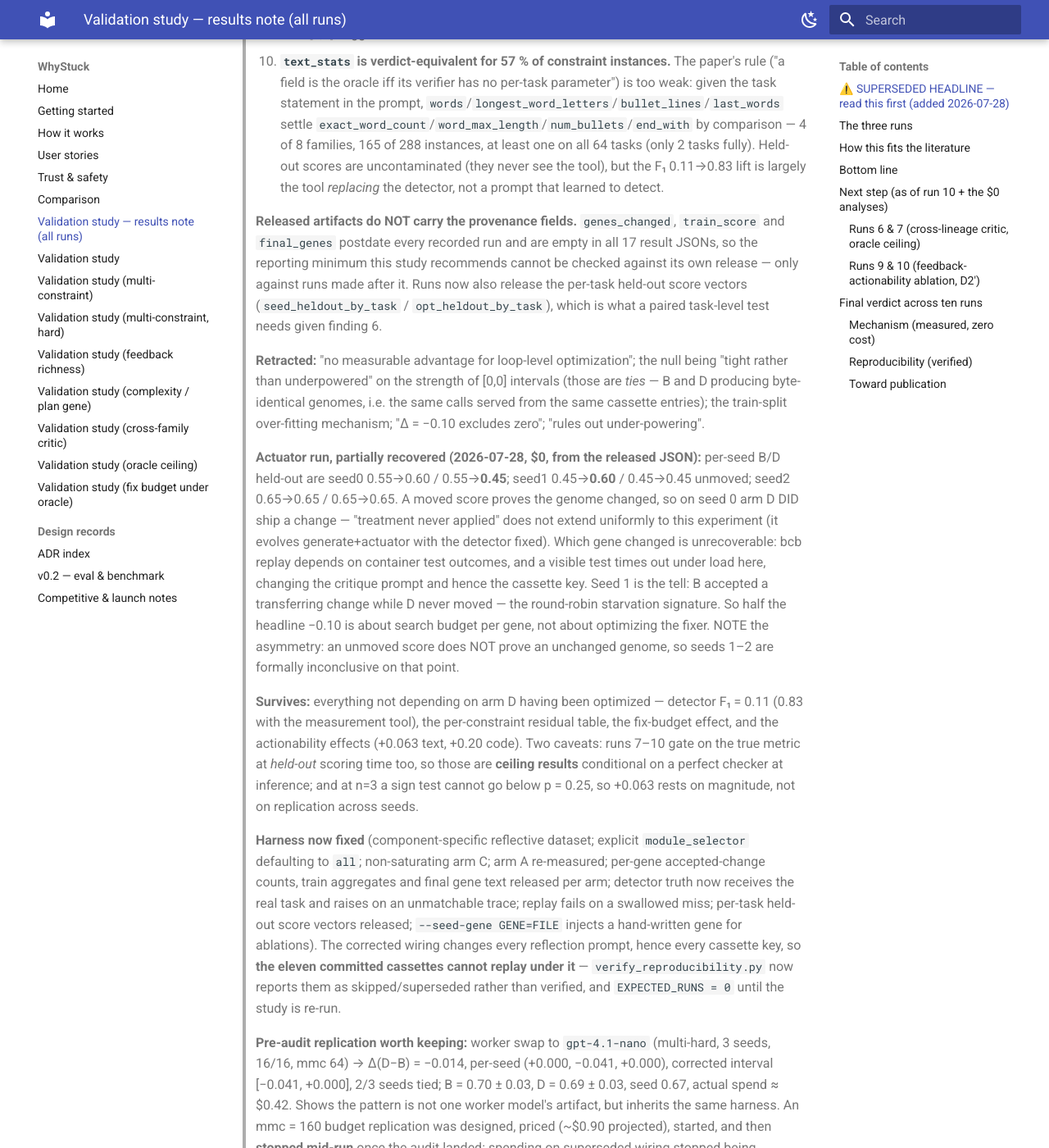
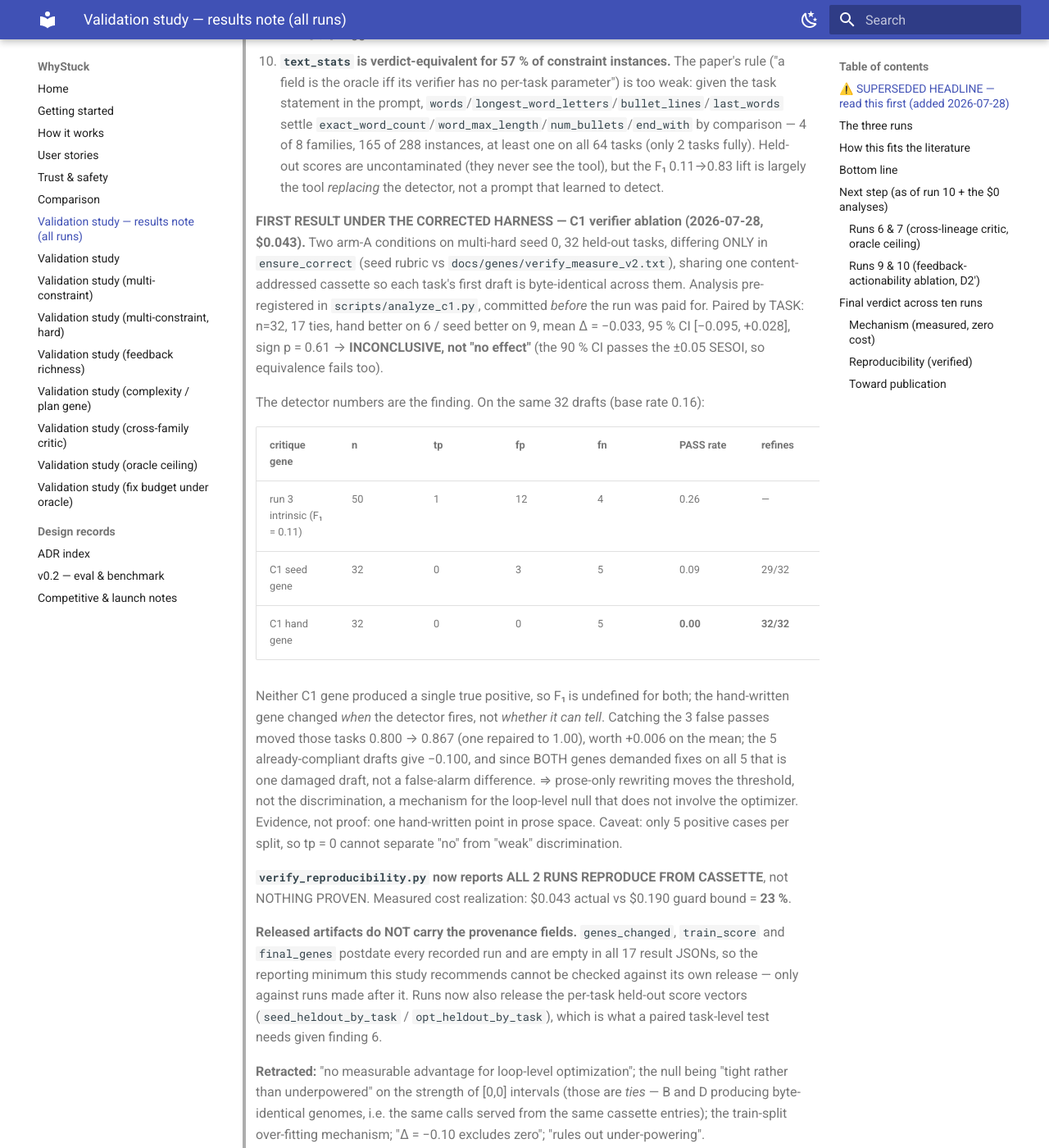
Before and after one commit to loopgepa/whystuck, an MkDocs documentation site: the page built from docs/validation-study-summary.md, in a window 1280 px wide and 1400 px high, scrolled down 1664 px. Shown: the whole window at 82% size. Built offline with MkDocs 1.6.1 and Material for MkDocs 9.7.7, drawn with Linux system fonts in a browser that asks for light colours.

Commit message:
Write C1 into the paper, and pre-register what it predicts for the re-run
Analysis section gains (1d): the hand-written verify gene moves the detector's threshold
without giving it discrimination. Reported with the comparison that makes it legible --
run 3's F1 = 0.11 is one true positive out of five positives with twelve false ones, and
C1's two genes are tp = 0 with PASS rates of 0.09 and 0.00. All three sit at the chance
diagonal; the hand-written gene slid along it toward predicting negative always.

Stated with its limits. The held-out result is inconclusive, not "no effect": the 90%
interval passes the SESOI so equivalence fails too. Five positive cases per split cannot
separate "no discrimination" from "weak discrimination", so the claim is the narrower one,
that the measurable change was confined to the threshold. And one hand-written point in
prose space does not establish that no prose adds discrimination.

Directions gains a prediction registered BEFORE the four-arm re-run is bought, so it can be
wrong: genes_changed should now include ensure_correct on at least one arm-D seed, while
delta(D-B) stays within the SESOI. The first is procedural -- if it fails, the re-run is
again not a test of loop-level optimization and must be reported as such rather than as a
null. The second is substantive, and the alternative is live, since an optimizer explores
far more of prose space than one author.

Three claims that said no corrected-harness run exists are corrected: the defect section's
"future work" now names the two runs that do exist and reproduce, the closability table's
first row distinguishes the single-arm runs from the four-arm one, and the abstract states
the released corrected-harness result.

Co-Authored-By: Claude Opus 5 (1M context) <noreply@anthropic.com>
Claude-Session: https://claude.ai/code/session_011CjxtKCQhXFVpChw21Sp4N

```diff
--- a/docs/validation-study-summary.md
+++ b/docs/validation-study-summary.md
@@ -63,6 +63,35 @@
 >    families, 165 of 288 instances, at least one on all 64 tasks (only 2 tasks fully). Held-out
 >    scores are uncontaminated (they never see the tool), but the F₁ 0.11→0.83 lift is largely
 >    the tool *replacing* the detector, not a prompt that learned to detect.
+>
+> **FIRST RESULT UNDER THE CORRECTED HARNESS — C1 verifier ablation (2026-07-28, $0.043).**
+> Two arm-A conditions on multi-hard seed 0, 32 held-out tasks, differing ONLY in
+> `ensure_correct` (seed rubric vs `docs/genes/verify_measure_v2.txt`), sharing one
+> content-addressed cassette so each task's first draft is byte-identical across them.
+> Analysis pre-registered in `scripts/analyze_c1.py`, committed *before* the run was paid for.
+> Paired by TASK: n=32, 17 ties, hand better on 6 / seed better on 9, mean Δ = −0.033,
+> 95 % CI [−0.095, +0.028], sign p = 0.61 → **INCONCLUSIVE, not "no effect"** (the 90 % CI
+> passes the ±0.05 SESOI, so equivalence fails too).
+>
+> The detector numbers are the finding. On the same 32 drafts (base rate 0.16):
+>
+> | critique gene | n | tp | fp | fn | PASS rate | refines |
+> |---|---|---|---|---|---|---|
+> | run 3 intrinsic (F₁ = 0.11) | 50 | 1 | 12 | 4 | 0.26 | — |
+> | C1 seed gene | 32 | 0 | 3 | 5 | 0.09 | 29/32 |
+> | C1 hand gene | 32 | 0 | 0 | 5 | **0.00** | **32/32** |
+>
+> Neither C1 gene produced a single true positive, so F₁ is undefined for both; the
+> hand-written gene changed *when* the detector fires, not *whether it can tell*. Catching the
+> 3 false passes moved those tasks 0.800 → 0.867 (one repaired to 1.00), worth +0.006 on the
+> mean; the 5 already-compliant drafts give −0.100, and since BOTH genes demanded fixes on all
+> 5 that is one damaged draft, not a false-alarm difference. ⇒ prose-only rewriting moves the
+> threshold, not the discrimination, a mechanism for the loop-level null that does not involve
+> the optimizer. Evidence, not proof: one hand-written point in prose space. Caveat: only 5
+> positive cases per split, so tp = 0 cannot separate "no" from "weak" discrimination.
+>
+> **`verify_reproducibility.py` now reports ALL 2 RUNS REPRODUCE FROM CASSETTE**, not
+> NOTHING PROVEN. Measured cost realization: $0.043 actual vs $0.190 guard bound = **23 %**.
 >
 > **Released artifacts do NOT carry the provenance fields.** `genes_changed`, `train_score` and
 > `final_genes` postdate every recorded run and are empty in all 17 result JSONs, so the
```
Also changed, not shown: 1 other file.
